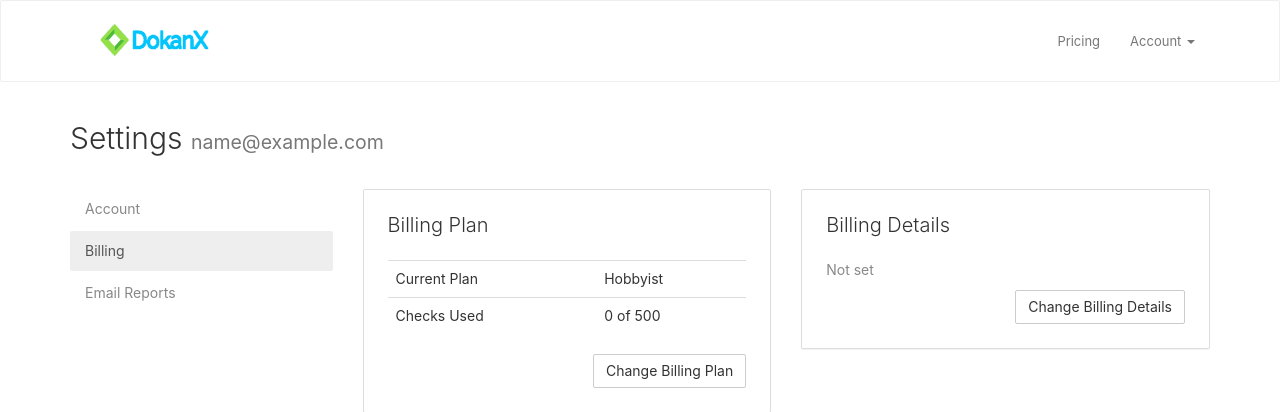
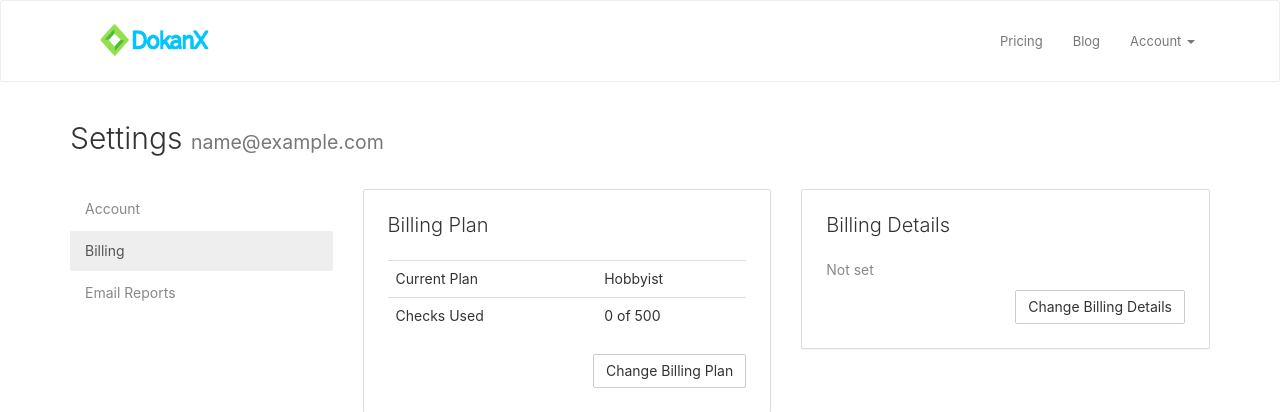
Before and after one commit to MH-sabu/dokan, a Django app: page /accounts/profile/billing/ in a window 1280 px wide. Shown: the top 412 px of the page. Run offline with Django 3.2, Linux system fonts and the light colour scheme; the visitor is signed in with stand-in values (Sample User, id 1); data comes from the database, SQL or seed files in the repository; data that the repository does not hold is empty; some libraries are stand-ins or nearby versions.

Commit message:
blog added

```diff
--- a/templates/base.html
+++ b/templates/base.html
@@ -97,7 +97,9 @@
                 <li {% if page == 'pricing' %} class="active" {% endif %}>
                     <a href="{% url 'hc-pricing' %}">Pricing</a>
                 </li>
-
+                <li>
+                    <a href="{% url 'blog' %}">Blog</a>
+                </li>
 
 
                 {% if request.user.is_authenticated %}
```
